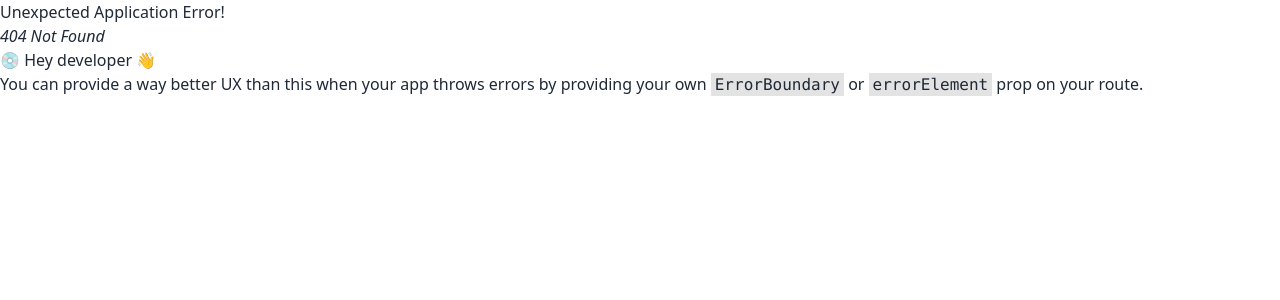
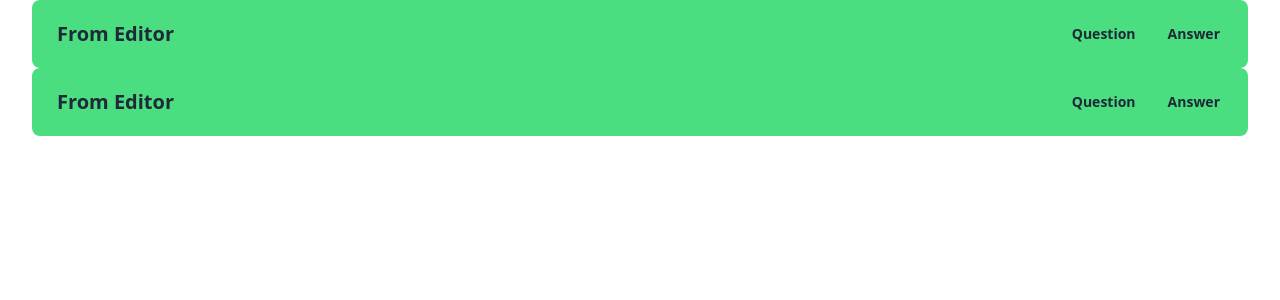
Before and after one commit to arafatrahman862/Form-Editor, a React (Vite) app: page /navbar in a window 1280 px wide. Before the commit this address had no page. Shown: the top 300 px of the page. Built offline with nearby package versions, Linux system fonts and the light colour scheme.

Commit message:
navbar added

```diff
--- a/src/App.jsx
+++ b/src/App.jsx
@@ -1,10 +1,11 @@
 import React from 'react';
 import { Outlet } from 'react-router-dom';
+import Navbar from './Components/Navbar';
 
 const App = () => {
   return (
     <div>
-
+     <Navbar></Navbar>
       <Outlet></Outlet>
     </div>
   );
--- a/src/Components/Answer.jsx
+++ b/src/Components/Answer.jsx
@@ -3,7 +3,7 @@ import React from 'react';
 const Answer = () => {
     return (
         <div>
-
+            <p>answer</p>
         </div>
     );
 };
--- /dev/null
+++ b/src/Components/Navbar.jsx
@@ -0,0 +1,28 @@
+import React from 'react';
+import { Link } from 'react-router-dom';
+
+const Navbar = () => {
+    return (
+        <div className=' mx-8'>
+            <div className="navbar bg-green-400 rounded-lg">
+                <div className="flex-1">
+                    <a className="btn btn-ghost normal-case text-xl">From Editor</a>
+                </div>
+                <div className="flex-none">
+                    <ul className="menu menu-horizontal  px-1 ">
+
+                        <li>
+                            <Link to="/question" className='font-semibold'>Question </Link>
+
+                        </li>
+                        <li>
+                            <Link to="/answer" className='font-semibold'>Answer </Link>
+                        </li>
+                    </ul>
+                </div>
+            </div>
+        </div>
+    );
+};
+
+export default Navbar;
--- a/src/Layout/Home.jsx
+++ b/src/Layout/Home.jsx
@@ -1,9 +1,11 @@
 import React from 'react';
 import QuestionForm from '../Components/QuestionForm';
 
+
 const Home = () => {
     return (
-        <div>
+        <div >
+
            <QuestionForm></QuestionForm>
         </div>
     );
--- a/src/Routes/Roures.jsx
+++ b/src/Routes/Roures.jsx
@@ -6,6 +6,7 @@ import App from "../App";
 import Home from "../Layout/Home";
 import QuestionForm from "../Components/QuestionForm";
 import Answer from "../Components/Answer";
+import Navbar from "../Components/Navbar";
 
 export const router = createBrowserRouter([
     {
@@ -24,6 +25,10 @@ export const router = createBrowserRouter([
                 path: "/answer",
                 element: <Answer></Answer>
             },
+            {
+                path: "/navbar",
+                element: <Navbar></Navbar>
+            },
 
         ]
     },
```
